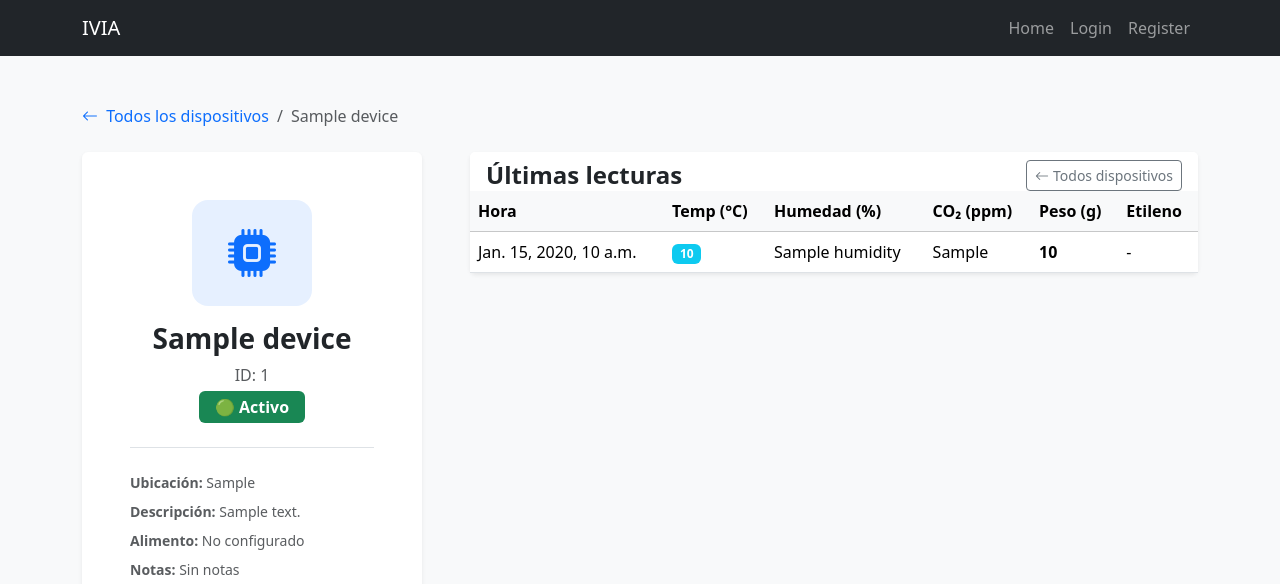
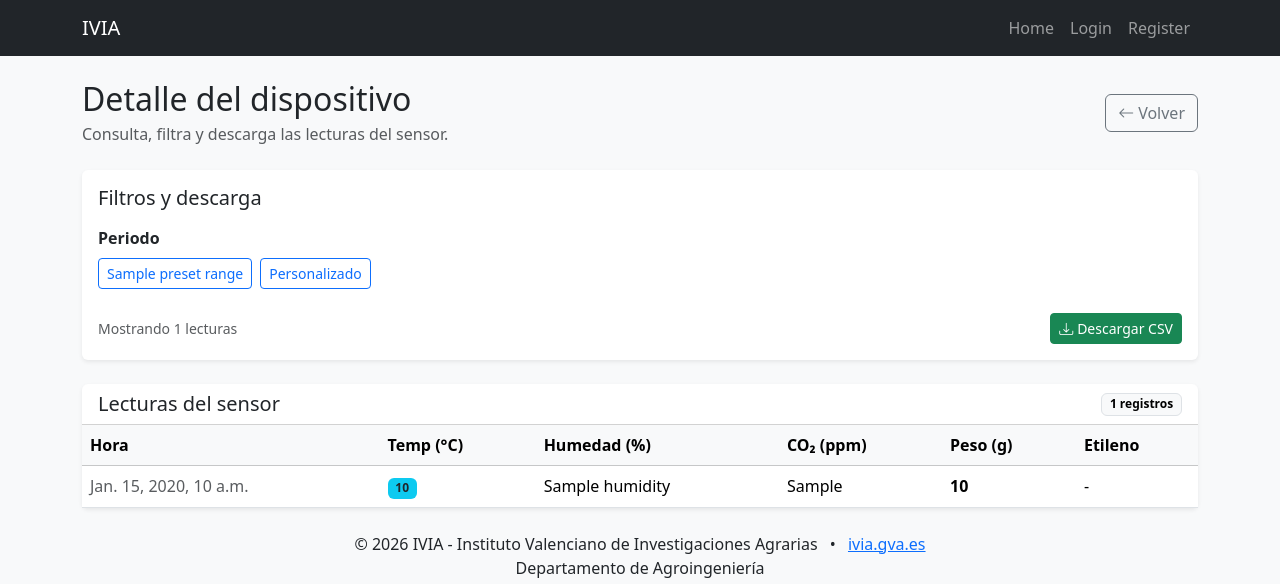
Before and after one commit to cdiazcod17/IVIA_monitor_alimentos, a Django app: template templates/devices/detail.html in a window 1280 px wide. Shown: the top 584 px of the page. Run offline with Django 5.2, Linux system fonts and the light colour scheme; tables that the repository leaves empty hold one stand-in row (values such as "Sample post"); the template is opened without the code that fills it: values that come from a table or form of the project are taken from there, most other values are stand-ins (such as "Sample title", 1, 10 or a date in 2020); grey boxes are pictures that could not be loaded.

Commit message:
filtros en la tabla y boton para descargar generado

```diff
--- a/devices/urls.py
+++ b/devices/urls.py
@@ -2,10 +2,12 @@ from django.urls import path
 from . import views
 
 app_name = 'devices'
+
 urlpatterns = [
     path('', views.device_list, name='list'),
     path('add/', views.device_add, name='add'),
     path('<int:device_id>/', views.device_detail, name='detail'),
     path('disable/', views.device_disable, name='disable'),
     path('enable/', views.device_enable, name='enable'),
+    path('<int:device_id>/download/csv/', views.device_download_csv, name='device_download_csv'),
 ]
--- a/devices/views.py
+++ b/devices/views.py
@@ -11,9 +11,7 @@ from django.http import HttpResponse
 def device_list(request):
     # Filtro por GET
     status_filter = request.GET.get('status', 'all')
-
     devices = Device.objects.all().order_by('device_id')
-
     if status_filter == 'inactive':
         devices = devices.filter(is_active=False)
     elif status_filter == 'active':
@@ -78,7 +76,7 @@ def device_detail(request, device_id):
     date_from    = request.GET.get('date_from', '')
     date_to      = request.GET.get('date_to', '')
 
-    latest   = services.get_last_reading(device_id)
+    latest   = services.get_latest_reading(device_id)
     stats    = services.get_device_stats(device_id, range_preset, date_from, date_to)
     readings = services.get_filtered_readings(device_id, range_preset, date_from, date_to)
 
@@ -86,7 +84,7 @@ def device_detail(request, device_id):
         'device_id':    device_id,
         'latest':       latest,
         'stats':        stats,
-        'readings':     readings,
+        'sensor_data':     readings,
         'range_preset': range_preset,
         'date_from':    date_from,
         'date_to':      date_to,
--- a/templates/devices/detail.html
+++ b/templates/devices/detail.html
@@ -1,101 +1,103 @@
-{% extends 'base.html' %}
-{% block title %}
-    {% if user_device.alias %}
-        {{ user_device.alias }}
-    {% else %}
-        {{ device.default_name }}
-    {% endif %}
-{% endblock %}
+{% extends "base.html" %}
 
 {% block content %}
-<div class="container py-5">
-    <!-- Breadcrumb / Navegación -->
-    <nav aria-label="breadcrumb" class="mb-4">
-        <ol class="breadcrumb">
-            <li class="breadcrumb-item">
-                <a href="{% url 'devices:list' %}" class="text-decoration-none">
-                    <i class="bi bi-arrow-left me-1"></i> Todos los dispositivos
-                </a>
-            </li>
-            <li class="breadcrumb-item active" aria-current="page">
-                {% if user_device.alias %}
-                    {{ user_device.alias }}
-                {% else %}
-                    {{ device.default_name }}
-                {% endif %}
-            </li>
-        </ol>
-    </nav>
+<div class="container py-4">
 
-    <div class="row g-5">
-        <div class="col-lg-4">
-            <div class="card shadow-sm border-0 h-100">
-                <div class="card-body p-5 text-center">
-                    <div class="mb-4">
-                        <div class="bg-primary bg-opacity-10 p-4 rounded-4 mx-auto mb-3" style="width: 120px;">
-                            <i class="bi bi-cpu-fill text-primary display-5"></i>
+    <div class="d-flex flex-wrap justify-content-between align-items-center gap-3 mb-4">
+        <div>
+            <h2 class="mb-1">Detalle del dispositivo</h2>
+            <p class="text-muted mb-0">Consulta, filtra y descarga las lecturas del sensor.</p>
         </div>
 
-                        <h2 class="h3 fw-bold mb-2">
-                            {% if user_device and user_device.alias %}
-                                {{ user_device.alias }}
-                            {% else %}
-                                {{ device.default_name }}
-                            {% endif %}
-                        </h2>
-
-                        <p class="text-muted mb-1">ID: {{ device.device_id }}</p>
-
-                        <span class="badge fs-6 px-3 py-2 {% if device.is_active %}bg-success{% else %}bg-secondary{% endif %}">
-                            {{ device.is_active|yesno:"🟢 Activo,🔴 Inactivo" }}
-                        </span>
+        <a href="{% url 'devices:list' %}" class="btn btn-outline-secondary">
+            <i class="bi bi-arrow-left me-1"></i>Volver
+        </a>
     </div>
 
-                    <div class="border-top pt-4 text-start">
-                        <p class="text-muted small mb-2">
-                            <strong>Ubicación:</strong>
-                            {{ device.location|default:"No especificada" }}
-                        </p>
+    <div class="card border-0 shadow-sm mb-4">
+        <div class="card-header bg-transparent border-0 pt-3 pb-0">
+            <h5 class="mb-0">Filtros y descarga</h5>
+        </div>
 
-                        <p class="text-muted small mb-2">
-                            <strong>Descripción:</strong>
-                            {{ device.description|default:"Sin descripción" }}
-                        </p>
+        <div class="card-body">
+            <form method="GET" class="row g-3 align-items-end">
 
-                        <p class="text-muted small mb-2">
-                            <strong>Alimento:</strong>
-                            {% if user_device and user_device.food_name %}
-                                {{ user_device.food_name }}
-                            {% else %}
-                                No configurado
+                <div class="col-12">
+                    <label class="form-label fw-semibold">Periodo</label>
+                    <div class="d-flex flex-wrap gap-2">
+                        {% for value, label in preset_ranges %}
+                            <a href="?range={{ value }}"
+                               class="btn btn-sm {% if range_preset == value %}btn-primary{% else %}btn-outline-primary{% endif %}">
+                                {{ label }}
+                            </a>
+                        {% endfor %}
+
+                        <a href="?range=custom"
+                           class="btn btn-sm {% if range_preset == 'custom' %}btn-primary{% else %}btn-outline-primary{% endif %}">
+                            Personalizado
+                        </a>
+                    </div>
+                </div>
+
+                {% if range_preset == 'custom' %}
+                    <div class="col-12 col-md-4">
+                        <label for="date_from" class="form-label">Desde</label>
+                        <input
+                            type="datetime-local"
+                            id="date_from"
+                            name="date_from"
+                            class="form-control"
+                            value="{{ date_from }}"
+                        >
+                    </div>
+
+                    <div class="col-12 col-md-4">
+                        <label for="date_to" class="form-label">Hasta</label>
+                        <input
+                            type="datetime-local"
+                            id="date_to"
+                            name="date_to"
+                            class="form-control"
+                            value="{{ date_to }}"
+                        >
+                    </div>
+
+                    <div class="col-12 col-md-4 d-flex gap-2">
+                        <button type="submit" class="btn btn-primary w-100">
+                            <i class="bi bi-funnel me-1"></i>Aplicar filtro
+                        </button>
+                    </div>
                 {% endif %}
-                        </p>
 
-                        <p class="text-muted small mb-0">
-                            <strong>Notas:</strong>
-                            {% if user_device and user_device.notes %}
-                                {{ user_device.notes }}
-                            {% else %}
-                                Sin notas
-                            {% endif %}
-                        </p>
+                <div class="col-12">
+                    <div class="d-flex flex-wrap gap-2 justify-content-between align-items-center mt-2">
+                        <small class="text-muted">
+                            Mostrando {{ sensor_data|length }} lecturas
+                        </small>
+
+                        <div class="d-flex flex-wrap gap-2">
+                            <a
+                                href="{% url 'devices:device_download_csv' device_id %}?range={{ range_preset }}&date_from={{ date_from }}&date_to={{ date_to }}"
+                                class="btn btn-success btn-sm"
+                            >
+                                <i class="bi bi-download me-1"></i>Descargar CSV
+                            </a>
                         </div>
                     </div>
                 </div>
+            </form>
+        </div>
     </div>
 
-        <div class="col-lg-8">
-            <div class="card shadow-sm border-0">
-                <div class="card-header bg-white border-0 pb-0 d-flex justify-content-between align-items-center">
-                    <h3 class="h4 fw-bold mb-0">Últimas lecturas</h3>
-                    <a href="{% url 'devices:list' %}" class="btn btn-outline-secondary btn-sm">
-                        <i class="bi bi-arrow-left me-1"></i>Todos dispositivos
-                    </a>
+    <div class="card border-0 shadow-sm">
+        <div class="card-header bg-transparent d-flex justify-content-between align-items-center">
+            <h5 class="mb-0">Lecturas del sensor</h5>
+            <span class="badge text-bg-light border">{{ sensor_data|length }} registros</span>
         </div>
 
         <div class="card-body p-0">
             <div class="table-responsive">
-                        <table class="table table-hover mb-0">
+                <table class="table table-hover align-middle mb-0">
                     <thead class="table-light">
                         <tr>
                             <th>Hora</th>
@@ -109,17 +111,24 @@
                     <tbody>
                         {% for reading in sensor_data %}
                         <tr>
-                                    <td>{{ reading.dateData }}</td>
-                                    <td><span class="badge bg-info">{{ reading.temperature }}</span></td>
-                                    <td>{{ reading.humidity }}</td>
+                            <td class="text-nowrap text-muted">{{ reading.dateData }}</td>
+                            <td>
+                                <span class="badge bg-info text-dark">
+                                    {{ reading.temperature|default:"-" }}
+                                </span>
+                            </td>
+                            <td>{{ reading.humidity|default:"-" }}</td>
                             <td>{{ reading.co2|default:"-" }}</td>
                             <td class="fw-semibold">{{ reading.weight|default:"-" }}</td>
                             <td>{{ reading.ethylene|default:"-" }}</td>
                         </tr>
                         {% empty %}
                         <tr>
-                                    <td colspan="6" class="text-center py-4 text-muted">
-                                        Sin datos aún
+                            <td colspan="6" class="text-center py-5 text-muted">
+                                <div class="d-flex flex-column align-items-center gap-2">
+                                    <i class="bi bi-inbox fs-3"></i>
+                                    <span>Sin datos para el filtro seleccionado</span>
+                                </div>
                             </td>
                         </tr>
                         {% endfor %}
@@ -127,8 +136,12 @@
                 </table>
             </div>
         </div>
+
+        {% if sensor_data|length >= 500 %}
+        <div class="card-footer bg-transparent text-muted small">
+            Se muestra un máximo de 500 registros en pantalla. Usa la descarga CSV para obtener el conjunto completo filtrado.
         </div>
-        </div>
+        {% endif %}
     </div>
 </div>
 {% endblock %}
```
Also changed, not shown: devices/services.py (+61 -0 lines). Lines whose indentation alone changed are shown as unchanged.
